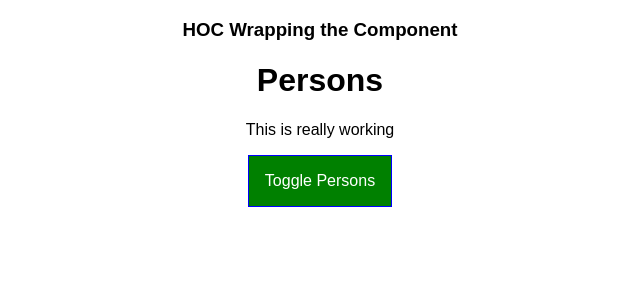
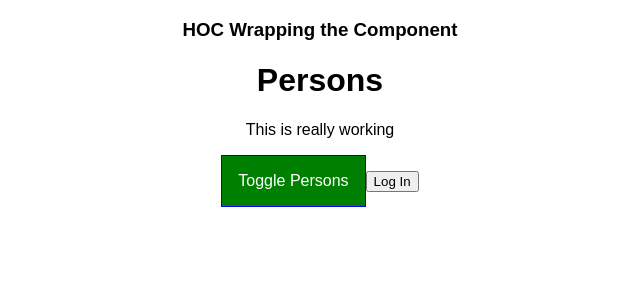
Before and after one commit to youssef-md/The-Burger-Builder, a React app: page / in a window 1280 px wide. Shown: the top 300 px of the page, without its empty margins (320-960 px from the left). Built offline with nearby package versions, Linux system fonts and the light colour scheme.

Commit message:
Using Context API for passing global information from App to Person by using Provider and Consumer

```diff
--- a/src/components/Cockpit/Cockpit.js
+++ b/src/components/Cockpit/Cockpit.js
@@ -24,7 +24,10 @@ const Cockpit = (props) => {
       className = { btnClass }
       onClick = { props.clicked }>
             Toggle Persons
-        </button>
+      </button>
+
+      <button onClick = {props.logIn}>Log In</button>
+
     </Fragment>
   )
 }
--- a/src/components/Persons/Person/Person.js
+++ b/src/components/Persons/Person/Person.js
@@ -2,7 +2,7 @@ import React, { Component, Fragment } from 'react'
 import styles from './Person.css'
 import withClass from '../../hoc/withClass'
 import PropTypes from 'prop-types'
-
+import { AuthContext } from '../../../containers/App'
 class Person extends Component {
 
   constructor(props) {
@@ -33,6 +33,9 @@ class Person extends Component {
           onChange = { this.props.changed }
           value = { this.props.name }
           ref = { this.inputElement } />
+        <AuthContext.Consumer>
+          { (authBool) => authBool ? <p>I'm Authenticated!</p> : null }
+        </AuthContext.Consumer>
       </Fragment>
     )
   }
--- a/src/containers/App.js
+++ b/src/containers/App.js
@@ -3,6 +3,8 @@ import styles from './App.css';
 import Persons from '../components/Persons/Persons'
 import Cockpit from '../components/Cockpit/Cockpit'
 import withClass from '../components/hoc/withClass'
+
+export const AuthContext = React.createContext(false)
 
 class App extends PureComponent {
 
@@ -12,7 +14,9 @@ class App extends PureComponent {
       { id: 'asd2', name: 'Alice', age: 19 },
       { id: 'asd3', name: 'Sol', age: 2 }
     ],
-    toggleClickedCounter: 0
+    showPersons: false,
+    toggleClickedCounter: 0,
+    authenticated: false
   }
 
   constructor(props) {
@@ -28,12 +32,12 @@ class App extends PureComponent {
     console.log('[App.js] Inside DidMount()')
   }
 
-/*
+  /*
   shouldComponentUpdate(nextProps, nextState) {
     console.log('[UPDATE App.js] Inside shouldUpdate', nextProps, nextState)
     return nextState.persons !== this.state.persons ||
            nextState.showPersons !== this.state.showPersons
-  } */
+  }*/
 
   componentWillUpdate(nextProps, nextState) {
     console.log('[UPDATE App.js] Inside willUpdate', nextProps, nextState)
@@ -51,11 +55,18 @@ class App extends PureComponent {
           appTitle = { this.props.title }
           showPersons = { this.state.showPersons }
           persons = { this.state.persons }
-          clicked = { this.togglePersonHandler } />
+          clicked = { this.togglePersonHandler }
+          logIn = { this.logInHandler }/>
 
-        { this.showPersons() }
+        <AuthContext.Provider value = { this.state.authenticated }>
+          { this.showPersons() }
+        </AuthContext.Provider>
       </Fragment>
     )
+  }
+
+  logInHandler = () => {
+    this.setState({ authenticated: true })
   }
 
   nameChangedHandler = (event, id, personIndex) => {
```
